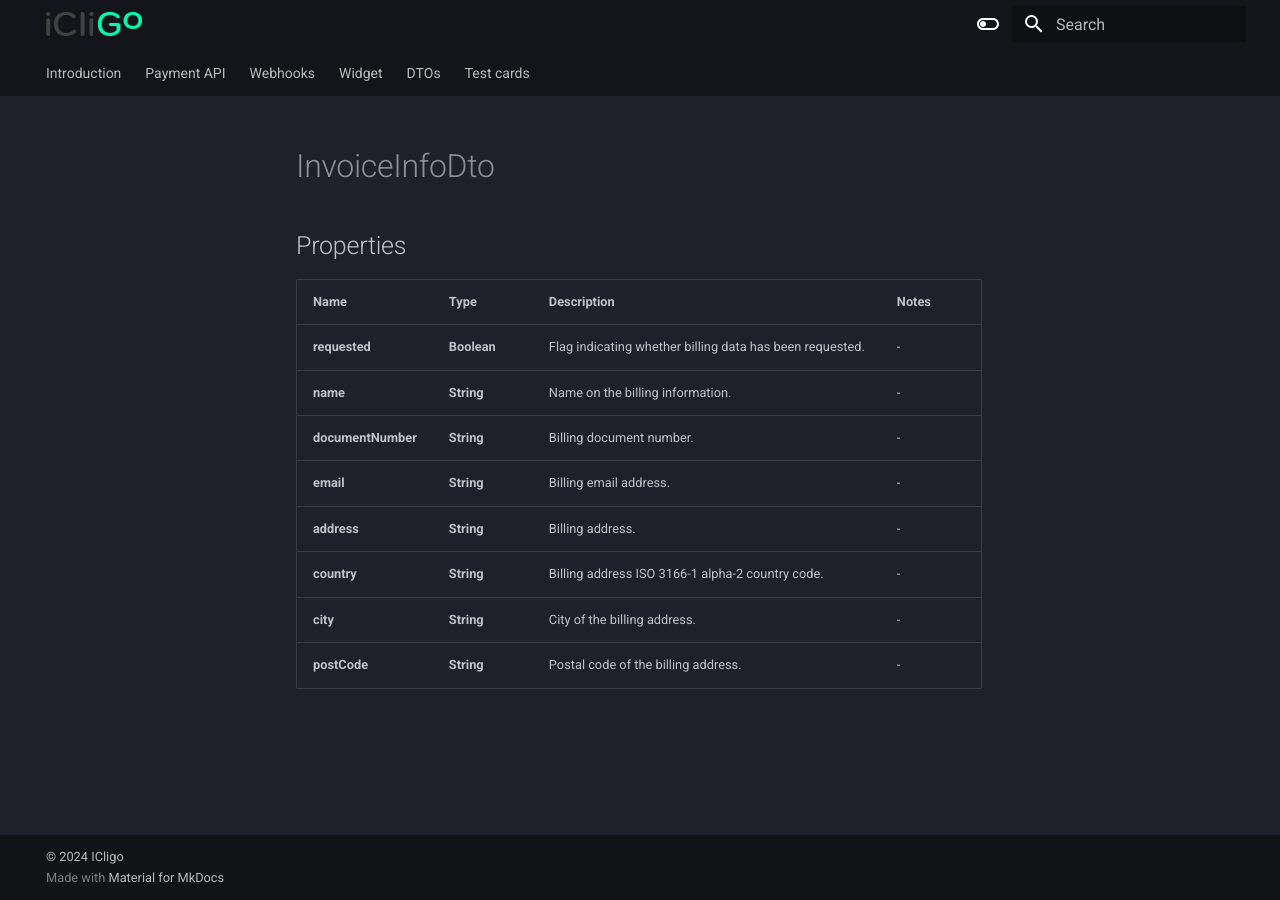
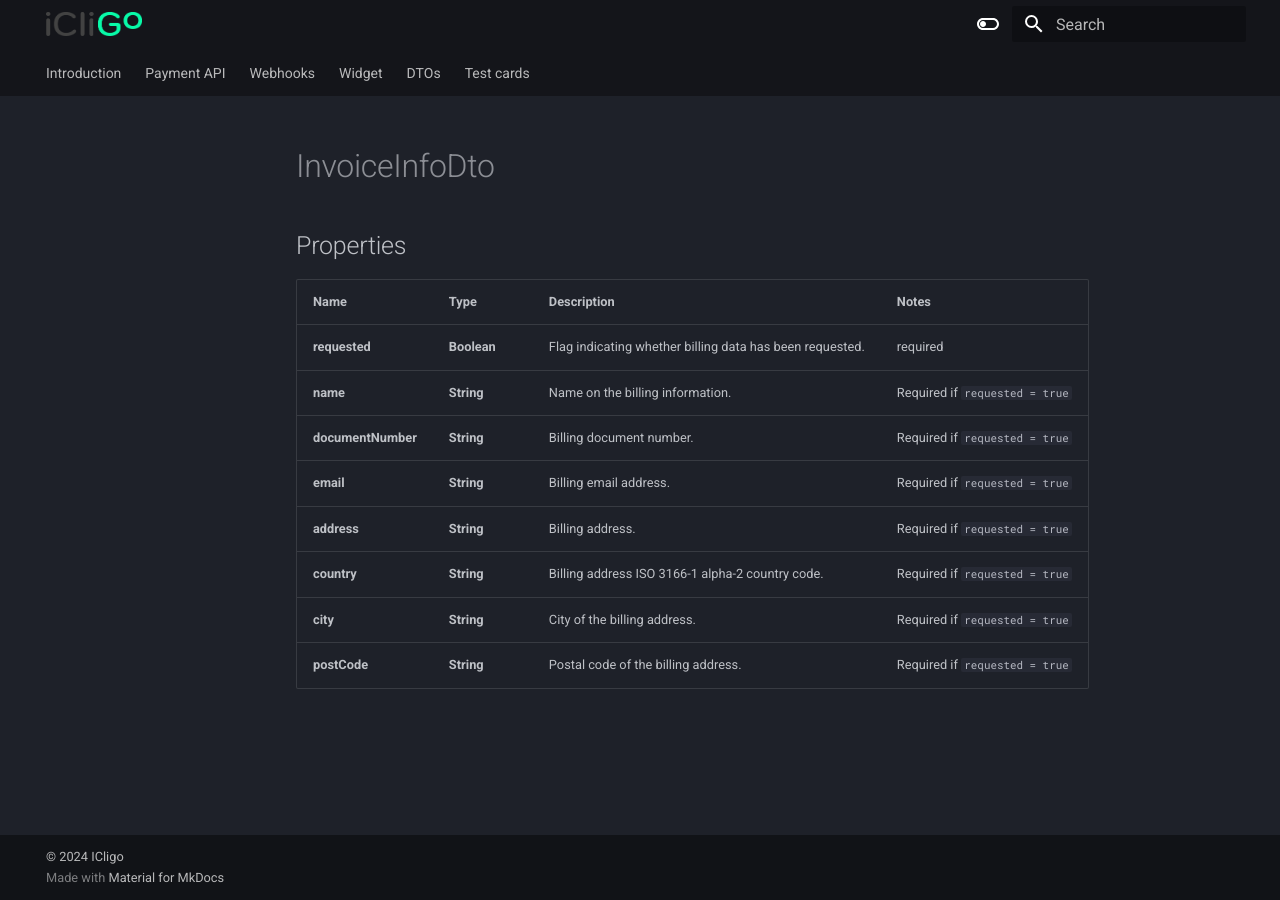
Before and after one commit to icligo/documentation, an MkDocs documentation site: the page built from docs/InvoiceInfoDto.md, in a window 1280 px wide. Built offline with MkDocs 1.6.1 and Material for MkDocs 9.7.7, drawn with Linux system fonts in a browser that asks for light colours.

Commit message:
Update InvoiceInfoDto.md

```diff
--- a/docs/InvoiceInfoDto.md
+++ b/docs/InvoiceInfoDto.md
@@ -4,11 +4,11 @@
 
 | Name            | Type                            | Description                                                                   | Notes |
 |-----------------|---------------------------------|-------------------------------------------------------------------------------|-------|
-| **requested**          | **Boolean**                      | Flag indicating whether billing data has been requested.                              | -     |
-| **name** | **String**                        | Name on the billing information.                              | -     |
-| **documentNumber** | **String**                      | Billing document number.                                                   | -     |
-| **email**      | **String** | Billing email address. | -     |
-| **address**      | **String** | Billing address. | -     |
-| **country**      | **String** | Billing address ISO 3166-1 alpha-2 country code. | -     |
-| **city**      | **String** | City of the billing address. | -     |
-| **postCode**      | **String** | Postal code of the billing address. | -     |
+| **requested**          | **Boolean**                      | Flag indicating whether billing data has been requested.                              | required     |
+| **name** | **String**                        | Name on the billing information.                              | Required if `requested = true`     |
+| **documentNumber** | **String**                      | Billing document number.                                                   | Required if `requested = true`     |
+| **email**      | **String** | Billing email address. | Required if `requested = true`     |
+| **address**      | **String** | Billing address. | Required if `requested = true`     |
+| **country**      | **String** | Billing address ISO 3166-1 alpha-2 country code. | Required if `requested = true`     |
+| **city**      | **String** | City of the billing address. | Required if `requested = true`     |
+| **postCode**      | **String** | Postal code of the billing address. | Required if `requested = true`     |
```
